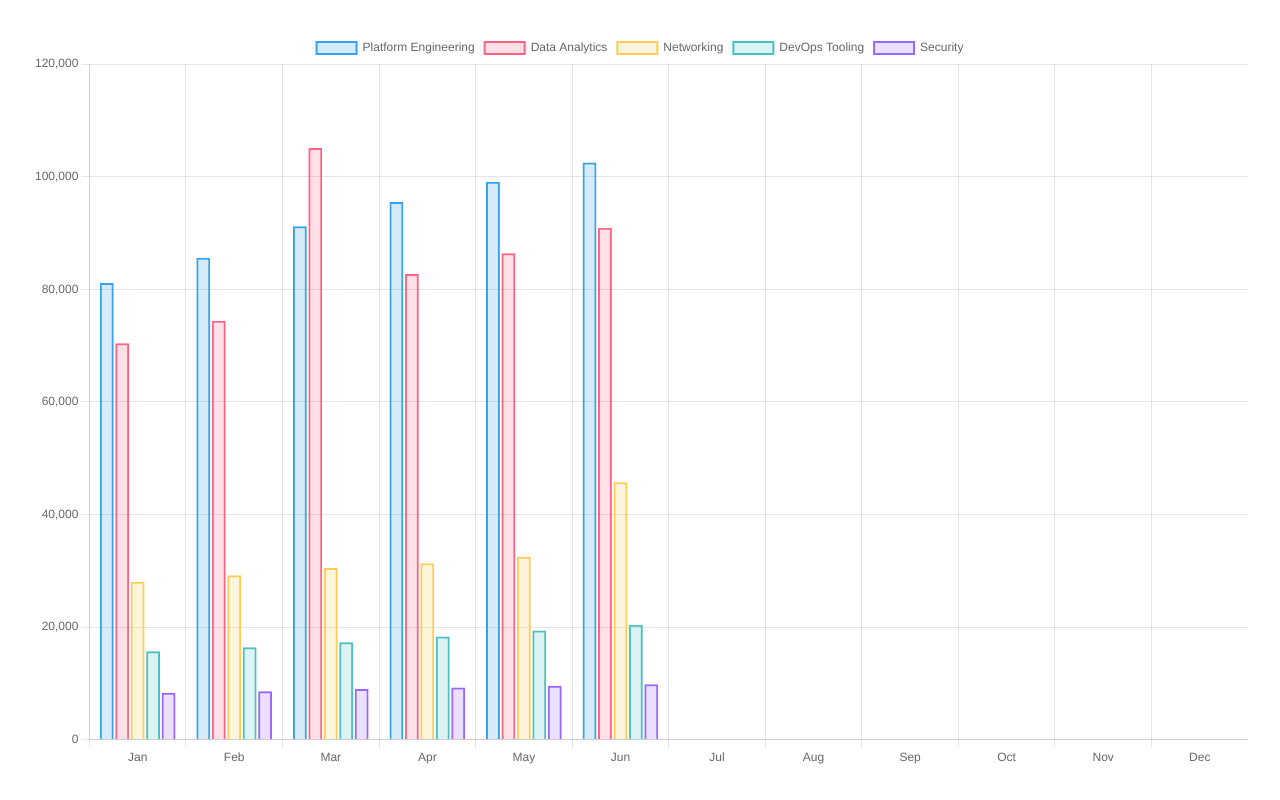
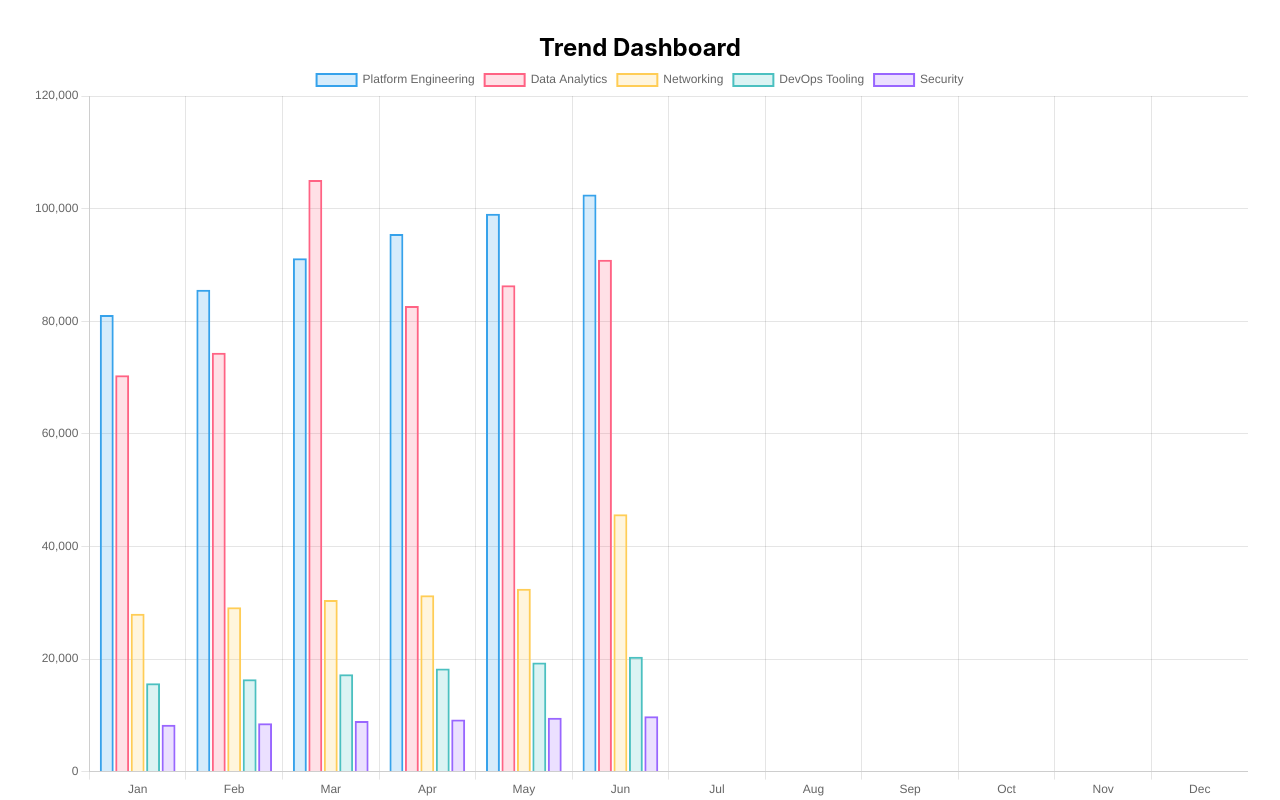
Before and after one commit to ward438/executiveDash, a React (Vite) app: page / in a window 1280 px wide. Built offline with nearby package versions, Linux system fonts and the light colour scheme.

Commit message:
centered header

```diff
--- a/src/dashboards/trendDash.tsx
+++ b/src/dashboards/trendDash.tsx
@@ -3,6 +3,13 @@
 export const TrendDash = () => {
     return (
         <div className="w-full h-full p-8">
+            <div className="flex items-center justify-center">
+                <h1 className="text-2xl font-bold">
+                    <span className="text-center">
+                        Trend Dashboard
+                    </span>
+                </h1>
+            </div>
             <TrendChart />
         </div>
     );
```
